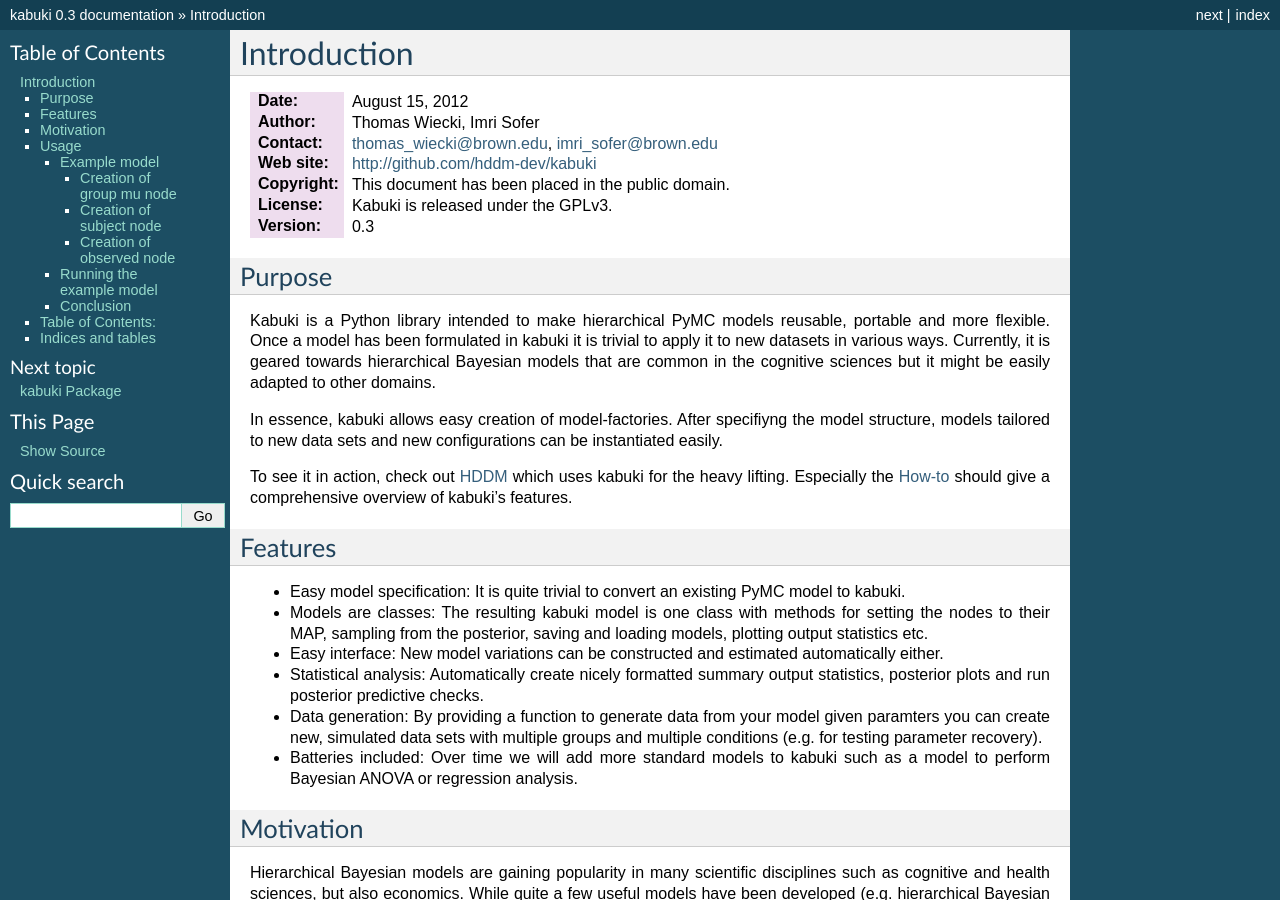
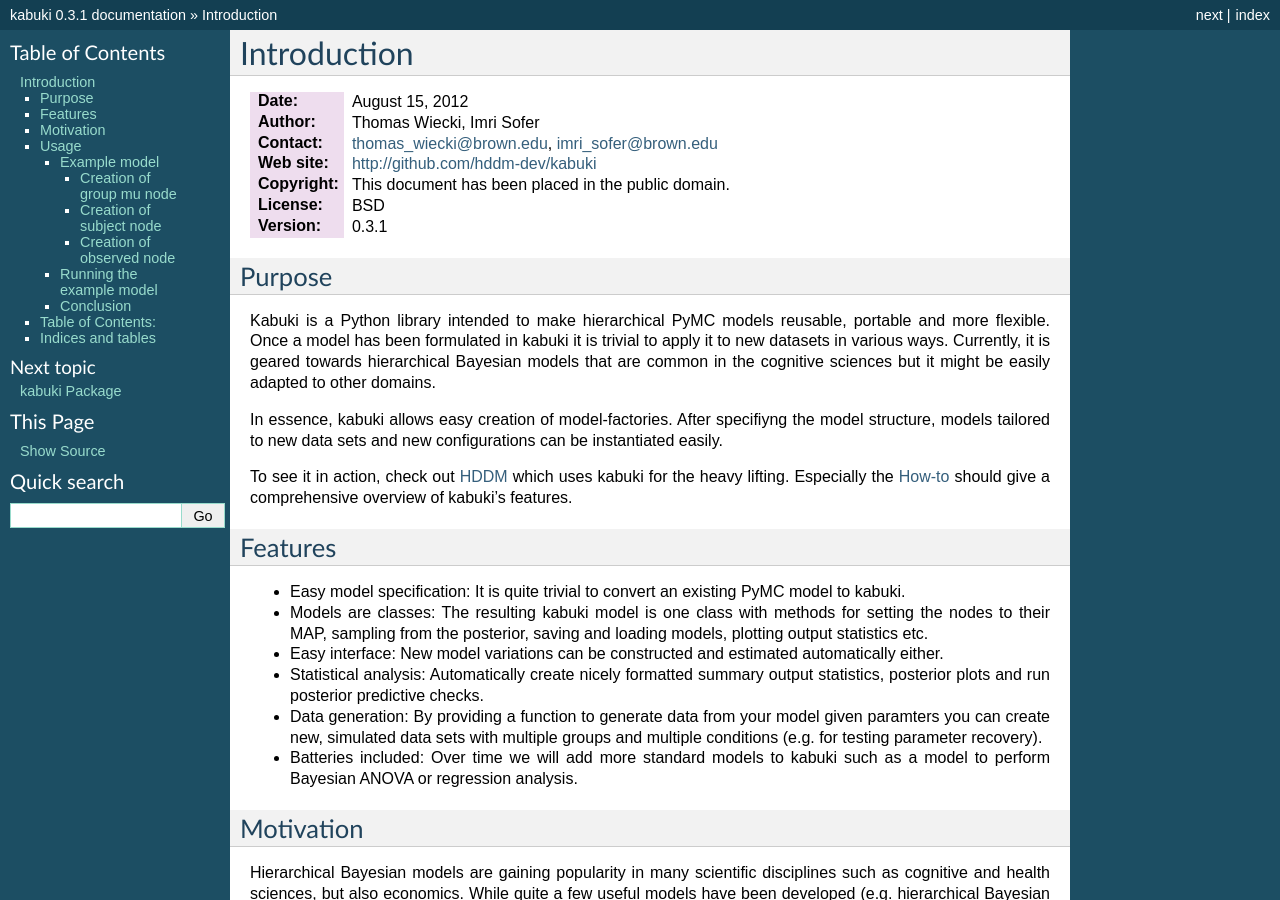
Before and after one commit to hddm-devs/kabuki, a Sphinx documentation site: the page built from docs/index.rst, in a window 1280 px wide and 900 px high. Built offline with Sphinx 7.4.7, drawn with Linux system fonts in a browser that asks for light colours; formulas are drawn with MathJax 3; some of the changed text lies outside the part shown.

Commit message:
Bumped version number.

```diff
--- a/README.rst
+++ b/README.rst
@@ -7,8 +7,8 @@
 :Contact: thomas_wiecki@brown.edu, imri_sofer@brown.edu
 :Web site: http://github.com/hddm-dev/kabuki
 :Copyright: This document has been placed in the public domain.
-:License: Kabuki is released under the GPLv3.
-:Version: 0.3
+:License: BSD
+:Version: 0.3.1
 
 Purpose
 =======
--- a/docs/conf.py
+++ b/docs/conf.py
@@ -50,7 +50,7 @@
 # The short X.Y version.
 version = '0.3'
 # The full version, including alpha/beta/rc tags.
-release = '0.3'
+release = '0.3.1'
 
 # The language for content autogenerated by Sphinx. Refer to documentation
 # for a list of supported languages.
--- a/setup.py
+++ b/setup.py
@@ -2,7 +2,7 @@
 
 setup(
     name="kabuki",
-    version="0.3",
+    version="0.3.1",
     author="Thomas V. Wiecki, Imri Sofer",
     author_email="thomas.wiecki@gmail.com",
     url="http://github.com/hddm-devs/kabuki",
```
